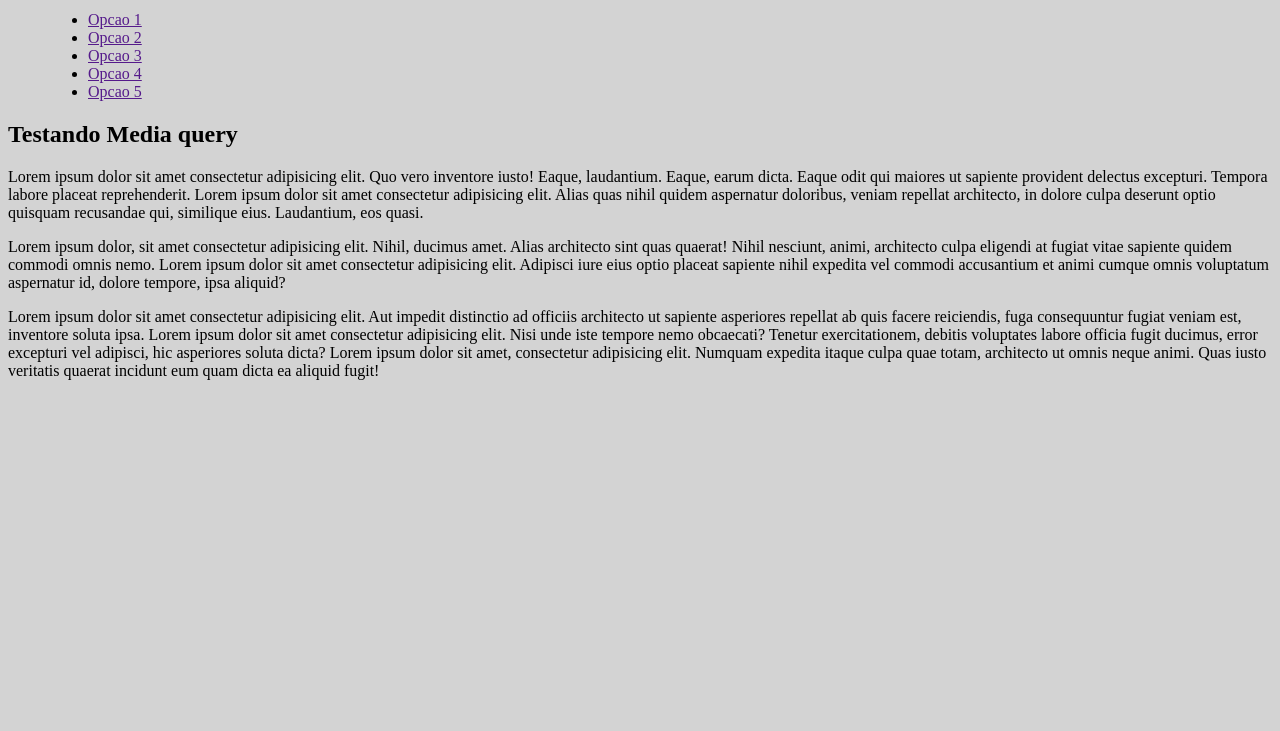
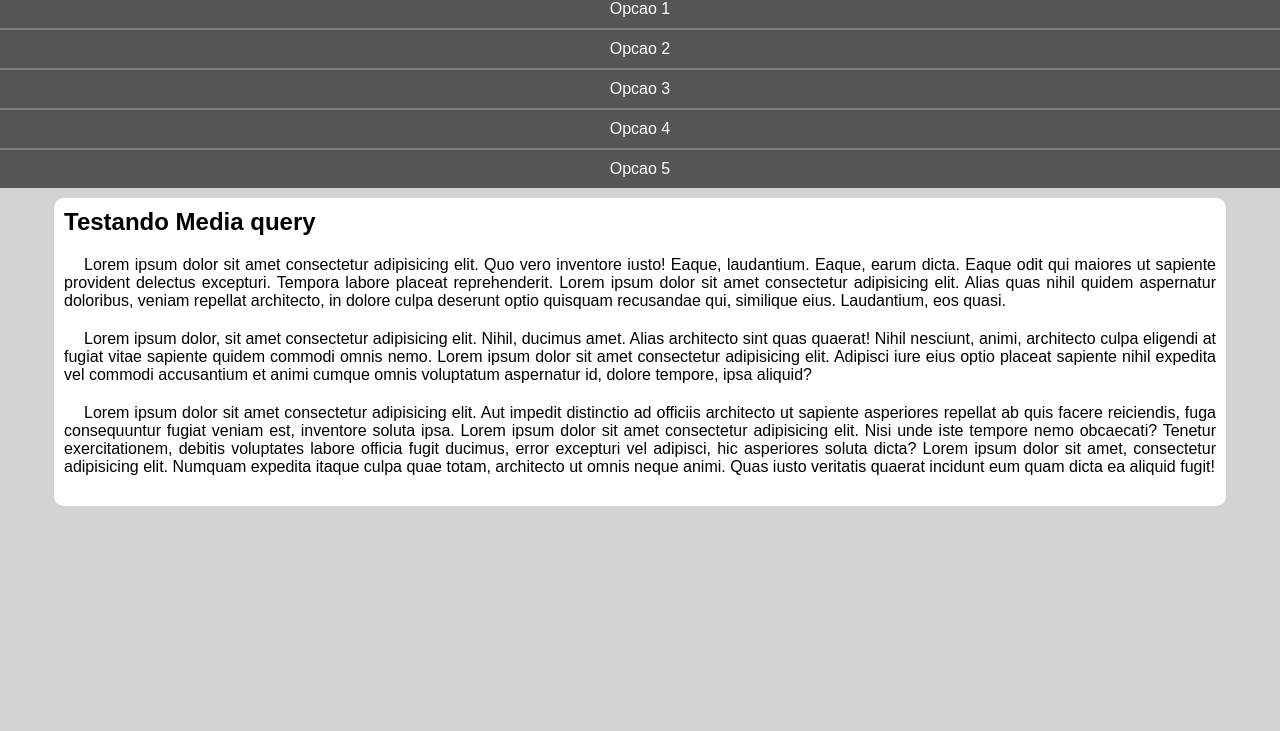
Before and after one commit to DEV-HenriqueLopes/html-css, a plain HTML site: page exercicios/ex026/mq005/index.html in a window 1280 px wide. Shown: the part 69-800 px from the top of the page. Drawn offline with Linux system fonts and the light colour scheme.

Commit message:
Atualizacao

```diff
--- a/exercicios/ex026/mq005/estilos/style.css
+++ b/exercicios/ex026/mq005/estilos/style.css
@@ -1,5 +1,62 @@
 @charset "UTF-8";
+
+
+* {
+    font-family: Arial, Helvetica, sans-serif;
+    margin: 0;
+    padding: 0;
+}
 
 html, body {
     background-color: lightgray;
 }
+
+header {
+    background-color: gray;
+}
+
+header > h1 {
+    padding: 10px;
+    text-align: center;
+}
+
+menu {
+    display: block;
+}
+
+menu > ul {
+    list-style-type: none;
+}
+
+menu > ul > li > a {
+    display: block;
+    padding: 10px;
+    text-decoration: none;
+    text-align: center;
+    background-color: rgb(85, 85, 85);
+    color: white;
+    border-top: 2px solid gray;
+}
+
+menu > ul > li > a:hover {
+    background-color: gray;
+}
+
+main {
+    width: 90vw;
+    background-color: white;
+    margin: auto;
+    padding: 10px;
+    border-radius: 10px;
+    margin-top: 10px;
+}
+
+main > article > h2 {
+    padding-bottom: 20px;
+}
+
+article > p {
+    text-align: justify;
+    margin-bottom: 20px;
+    text-indent: 20px;
+}
```
